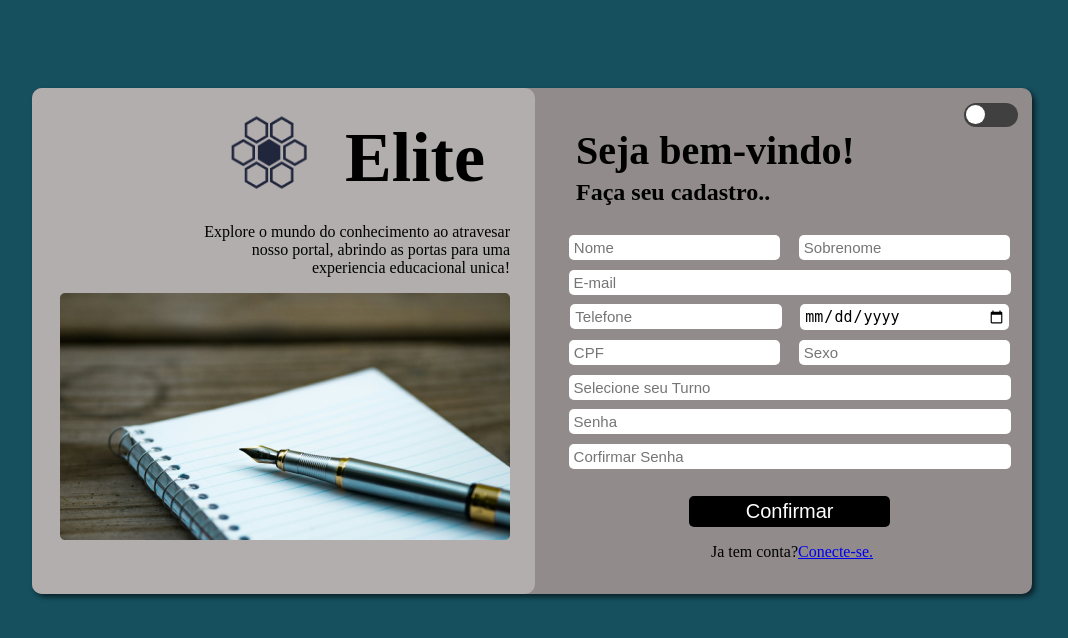
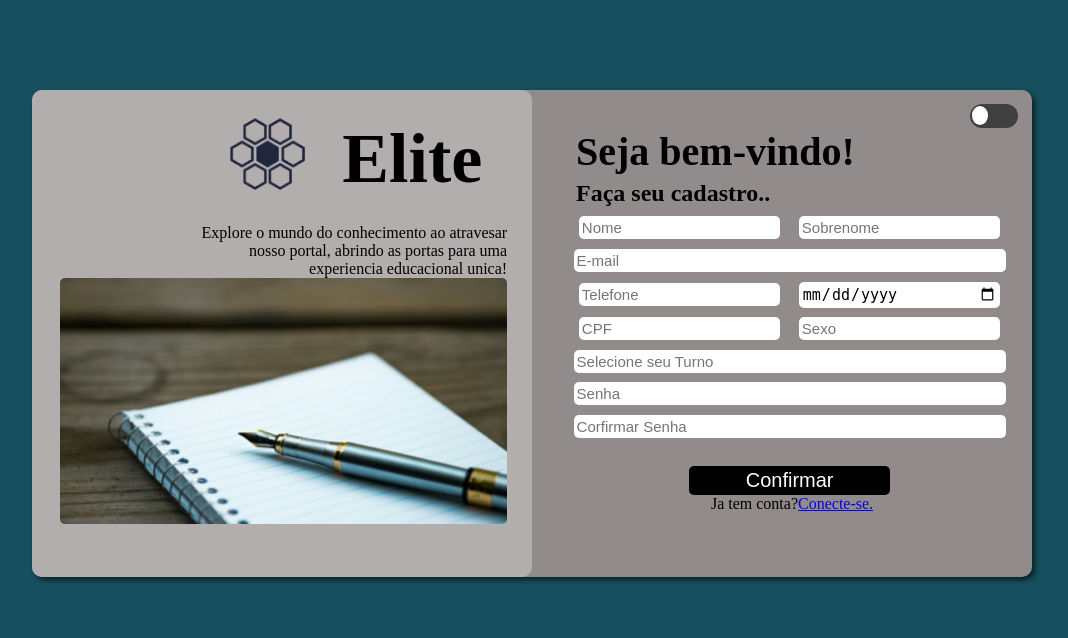
Before and after one commit to GustavoCunhaSC/Projeto-FormCadastro, a PHP site: page /cadastro.html in a window 1280 px wide; the page is wider, and only the part inside the window is pictured. Shown: the top 638 px of that part, without its empty margins (108-1176 px from the left). Run offline with PHP 8.4, Linux system fonts and the light colour scheme.

Commit message:
sintaxes corrigidas

```diff
--- a/formulario/css/fomulario.css
+++ b/formulario/css/fomulario.css
@@ -1,3 +1,9 @@
+*{
+    margin: 0;
+    padding: 0;
+    box-sizing: border-box;
+}
+
 :root {
     --main-color: rgb(146, 139, 139);
     --article-colortext:black;
--- a/formulario/js/darkmode.js
+++ b/formulario/js/darkmode.js
@@ -1,6 +1,6 @@
-const $html = document.querySelector('html')
-const $checkbox = document.querySelector('#switch')
+const $html = document.querySelector('html');
+const $checkbox = document.querySelector('#switch');
 
 $checkbox.addEventListener('change', function(){
-    $html.classList.toggle('dark-mode')
+    $html.classList.toggle('dark-mode');
 })
```
